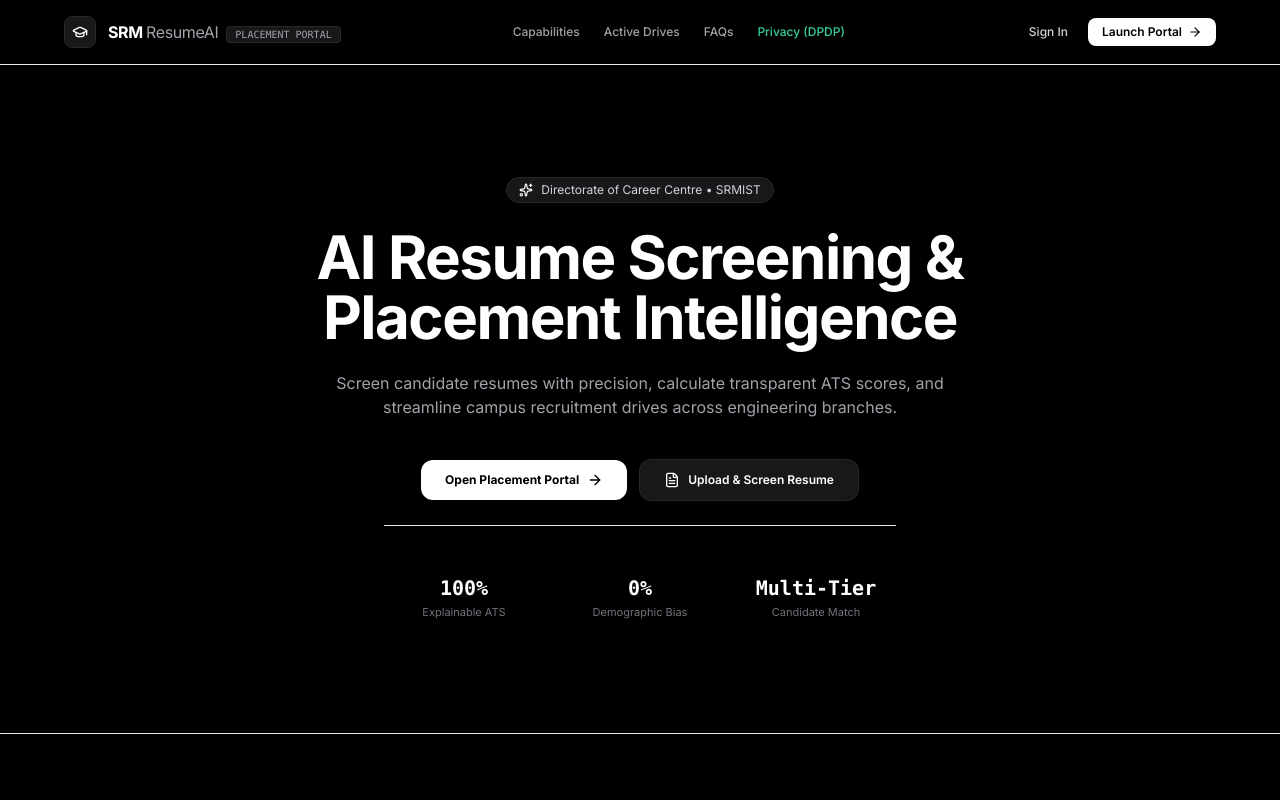
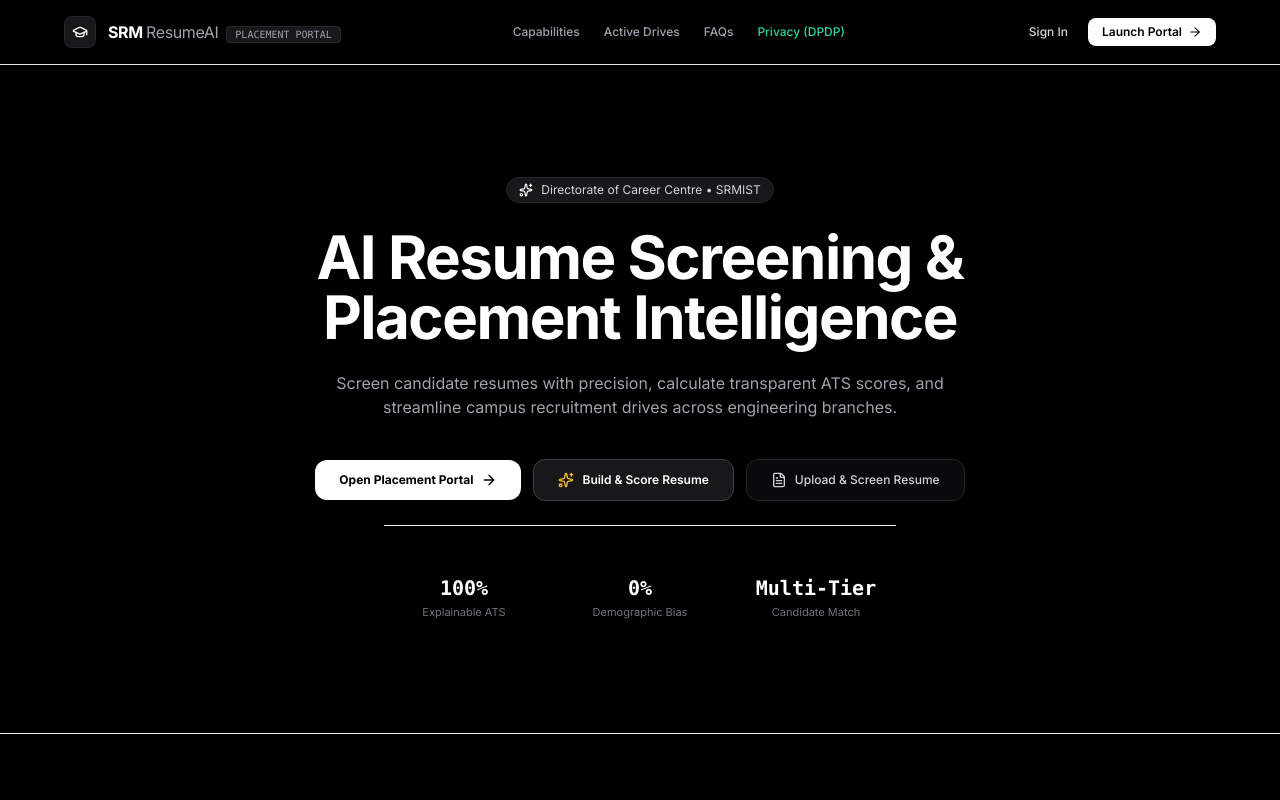
Before and after one commit to ktilak12/Ai_resume_filter_srm, a React (Vite) app: page / in a window 1280 px wide. Shown: the top 800 px of the page. Built offline with nearby package versions, Linux system fonts and the light colour scheme; no server answers.

Commit message:
feat(landing): showcase AI resume builder feature and role-based placement portal

```diff
--- a/src/pages/LandingPage.tsx
+++ b/src/pages/LandingPage.tsx
@@ -121,8 +121,15 @@
             <ArrowRight className="w-4 h-4" />
           </Link>
           <Link
+            to="/resume-builder"
+            className="w-full sm:w-auto px-6 py-3 rounded-xl bg-zinc-900 hover:bg-zinc-800 text-white font-semibold text-xs border border-zinc-700 transition-all flex items-center justify-center gap-2"
+          >
+            <Sparkles className="w-4 h-4 text-amber-400" />
+            <span>Build &amp; Score Resume</span>
+          </Link>
+          <Link
             to="/upload"
-            className="w-full sm:w-auto px-6 py-3 rounded-xl bg-zinc-900 hover:bg-zinc-800 text-white font-semibold text-xs border border-zinc-800 transition-all flex items-center justify-center gap-2"
+            className="w-full sm:w-auto px-6 py-3 rounded-xl bg-zinc-950 hover:bg-zinc-900 text-zinc-300 font-medium text-xs border border-zinc-800 transition-all flex items-center justify-center gap-2"
           >
             <FileText className="w-4 h-4" />
             <span>Upload &amp; Screen Resume</span>
```
